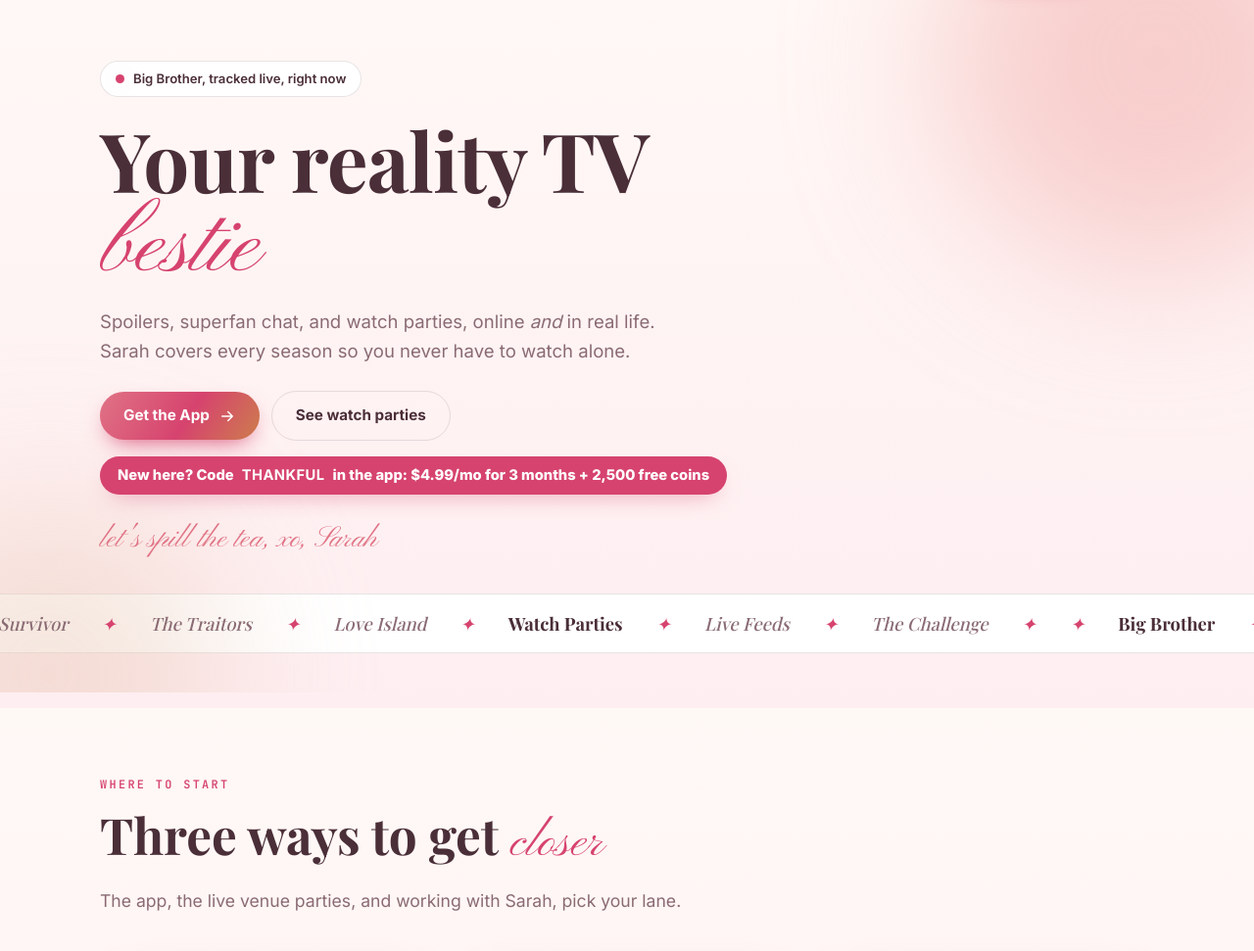
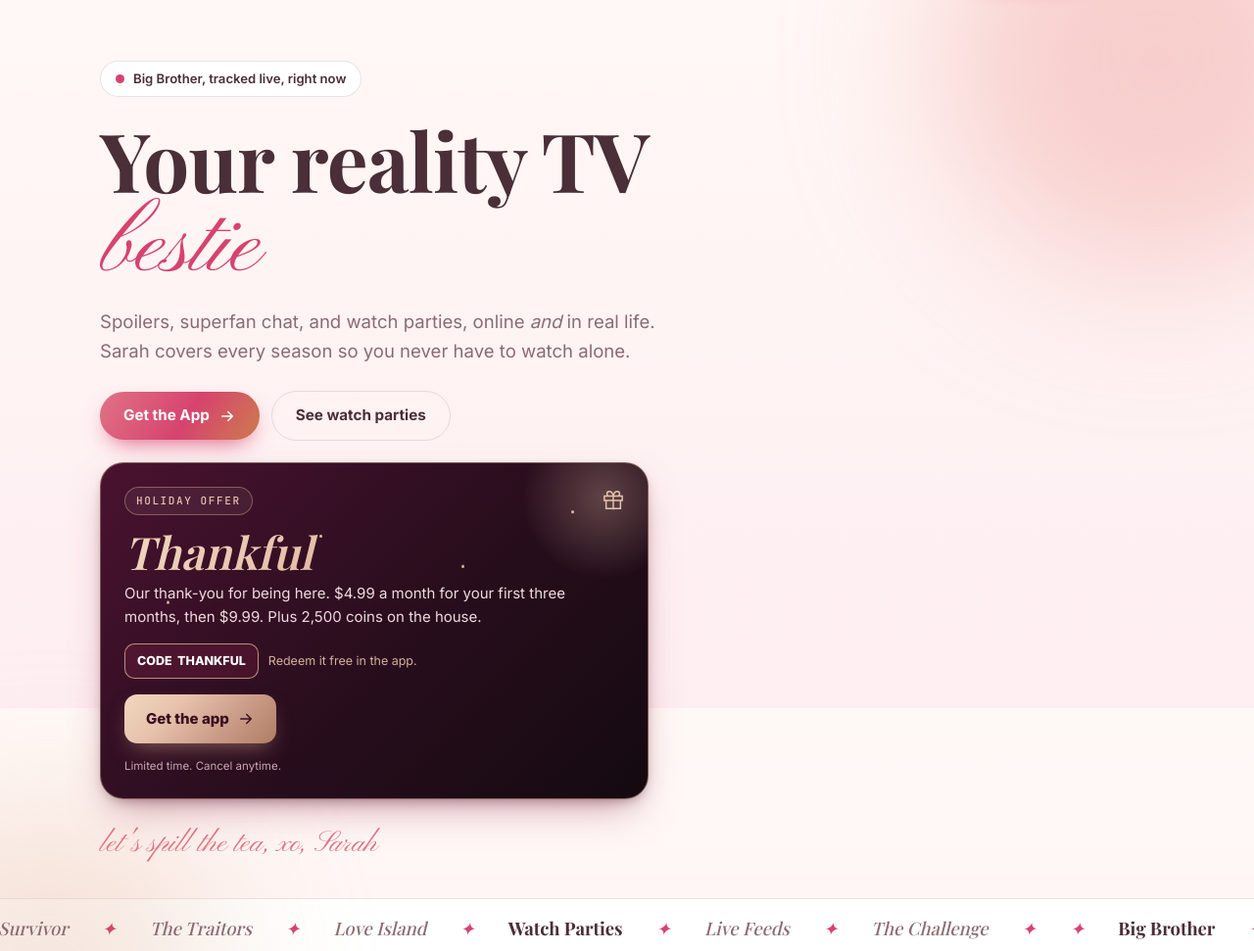
Before and after one commit to kinetic-mgmt/sarahtalksreality, a plain HTML site: page index.html in a window 1280 px wide. Shown: the part 77-1048 px from the top of the page at 98% size. Drawn offline with nearby package versions, Linux system fonts and the light colour scheme; a web font is replaced by a local one.

Commit message:
Holiday THANKFUL hero on marketing site
Replace the three THANKFUL pills (index hero, app.html hero + final) with
a festive dark/rose-gold hero card matching the in-app paywall: gold
'Thankful' wordmark, drifting light + shimmer, CODE THANKFUL chip. Shared
.thx styles in styles.css (v=6).

Co-Authored-By: Claude Opus 4.8 <noreply@anthropic.com>

```diff
--- a/index.html
+++ b/index.html
@@ -8,7 +8,7 @@
 <link rel="preconnect" href="https://fonts.googleapis.com">
 <link rel="preconnect" href="https://fonts.gstatic.com" crossorigin>
 <link href="https://fonts.googleapis.com/css2?family=Playfair+Display:ital,wght@0,500;0,600;0,700;0,800;1,500;1,600&family=Pinyon+Script&family=Inter:wght@400;500;600;700;800&family=JetBrains+Mono:wght@500;600&display=swap" rel="stylesheet">
-<link rel="stylesheet" href="styles.css?v=5">
+<link rel="stylesheet" href="styles.css?v=6">
 </head>
 <body>
 <header class="nav"><div class="wrap nav-in">
@@ -41,7 +41,20 @@
           <svg viewBox="0 0 24 24" fill="none" stroke="currentColor" stroke-width="2" stroke-linecap="round" stroke-linejoin="round"><path d="M5 12h14M13 6l6 6-6 6"/></svg></a>
         <a href="watch-parties.html" class="btn btn-ghost">See watch parties</a>
       </div>
-      <p style="margin:16px 0 0"><a href="app.html#get" style="display:inline-flex;align-items:center;gap:8px;background:#d6436e;color:#fff;font-weight:800;font-size:.92rem;line-height:1.3;padding:10px 18px;border-radius:999px;text-decoration:none;box-shadow:0 10px 24px -12px rgba(214,67,110,.6)">New here? Code <b style="letter-spacing:.03em">THANKFUL</b> in the app: $4.99/mo for 3 months + 2,500 free coins</a></p>
+      <div class="thx">
+        <span class="thx-sweep"></span><span class="thx-glow"></span>
+        <span class="thx-mote" style="left:12%;animation-duration:7s"></span>
+        <span class="thx-mote" style="left:40%;animation-duration:9s;animation-delay:1.5s;opacity:.7"></span>
+        <span class="thx-mote" style="left:66%;animation-duration:8s;animation-delay:.7s;opacity:.8"></span>
+        <span class="thx-mote" style="left:86%;animation-duration:10s;animation-delay:2.3s;opacity:.6"></span>
+        <div class="thx-row"><span class="thx-tag">Holiday offer</span>
+          <svg width="22" height="22" viewBox="0 0 24 24" fill="none" stroke="#E7C2AC" stroke-width="1.6"><path d="M20 12v9H4v-9M2 7h20v5H2zM12 22V7M12 7H7.5a2.5 2.5 0 0 1 0-5C11 2 12 7 12 7zM12 7h4.5a2.5 2.5 0 0 0 0-5C13 2 12 7 12 7z"/></svg></div>
+        <h2>Thankful</h2>
+        <p class="thx-copy">Our thank-you for being here. $4.99 a month for your first three months, then $9.99. Plus 2,500 coins on the house.</p>
+        <p class="thx-codeline"><span class="thx-chip">CODE&nbsp;&nbsp;THANKFUL</span><span class="thx-note">Redeem it free in the app.</span></p>
+        <a href="app.html#get" class="thx-cta">Get the app <svg width="18" height="18" viewBox="0 0 24 24" fill="none" stroke="currentColor" stroke-width="2" stroke-linecap="round" stroke-linejoin="round"><path d="M5 12h14M13 6l6 6-6 6"/></svg></a>
+        <p class="thx-fine">Limited time. Cancel anytime.</p>
+      </div>
       <p class="signoff">let's spill the tea, xo, Sarah</p>
     </div>
     <div class="marq"><div class="marq-track">
--- a/styles.css
+++ b/styles.css
@@ -399,3 +399,36 @@ html{overflow-x:hidden}
 .article-edit{display:inline-flex;align-items:center;gap:7px;margin:0 0 20px 14px;padding:9px 17px;border-radius:999px;vertical-align:middle;
   background:var(--rasp);color:#fff;font-weight:700;font-size:.9rem;text-decoration:none;border:none}
 .article-edit:hover{filter:brightness(1.06)}
+
+/* ---- Holiday THANKFUL hero (mirrors the in-app paywall hero) ---- */
+.thx{position:relative;overflow:hidden;border-radius:24px;padding:24px;margin:22px 0 0;max-width:560px;
+  border:1px solid rgba(201,154,134,.55);
+  background:linear-gradient(135deg,#4A1230 0%,#2A0E1E 50%,#140A10 100%);
+  box-shadow:0 18px 40px -14px rgba(158,43,80,.5),0 6px 16px -8px rgba(0,0,0,.55);text-align:left}
+.final .thx{margin:22px auto 0}
+.thx-sweep{position:absolute;inset:0;pointer-events:none;
+  background:linear-gradient(115deg,transparent 42%,rgba(231,194,172,.14) 50%,transparent 58%);
+  animation:thxSweep 6s ease-in-out infinite}
+.thx-glow{position:absolute;top:-50px;right:-40px;width:170px;height:170px;border-radius:50%;
+  background:radial-gradient(circle,rgba(231,194,172,.3),transparent 70%);pointer-events:none}
+.thx-mote{position:absolute;top:0;width:3px;height:3px;border-radius:50%;background:#E7C2AC;
+  animation:thxDrift linear infinite;pointer-events:none}
+.thx-row{position:relative;display:flex;align-items:center;justify-content:space-between}
+.thx-tag{font-family:'JetBrains Mono',ui-monospace,monospace;font-size:11px;letter-spacing:1.6px;text-transform:uppercase;
+  color:#E7C2AC;border:1px solid rgba(201,154,134,.5);background:rgba(255,255,255,.06);padding:5px 11px;border-radius:999px}
+.thx h2{font-family:'Playfair Display',serif;font-style:italic;font-weight:600;font-size:46px;line-height:1;margin:14px 0 8px;
+  background:linear-gradient(135deg,#F1D7BE,#E7C2AC 35%,#C99A86 70%,#B07E63);
+  -webkit-background-clip:text;background-clip:text;color:transparent}
+.thx .thx-copy{position:relative;margin:0 0 16px;color:#F0D9E1;line-height:1.55;font-size:15px;max-width:460px;font-family:"Inter";opacity:1}
+.thx .thx-codeline{position:relative;margin:0 0 16px;max-width:none;font-size:1rem;opacity:1}
+.thx-chip{display:inline-flex;align-items:center;gap:7px;color:#fff;font-weight:800;font-size:12.5px;
+  border:1.2px solid rgba(231,194,172,.7);background:rgba(158,43,80,.22);padding:7px 12px;border-radius:10px}
+.thx-note{color:rgba(231,194,172,.9);font-size:12.5px;margin-left:10px}
+.thx-cta{position:relative;display:inline-flex;align-items:center;gap:8px;text-decoration:none;
+  background:linear-gradient(135deg,#F1D7BE,#E7C2AC 32%,#C99A86 68%,#B07E63);color:#3A1020;font-weight:800;font-size:15px;
+  padding:13px 22px;border-radius:13px;box-shadow:0 10px 22px -8px rgba(201,154,134,.6);transition:transform .15s ease}
+.thx-cta:hover{transform:translateY(-2px)}
+.thx .thx-fine{position:relative;margin:14px 0 0;color:#C9A6B3;font-size:11.5px;max-width:none;opacity:1}
+@keyframes thxSweep{0%{transform:translateX(-120%)}100%{transform:translateX(120%)}}
+@keyframes thxDrift{0%{transform:translateY(-8px);opacity:0}20%{opacity:1}80%{opacity:1}100%{transform:translateY(200px);opacity:0}}
+@media (prefers-reduced-motion:reduce){.thx-sweep,.thx-mote{animation:none;opacity:0}}
```
Also changed, not shown: app.html (+27 -3 lines).
